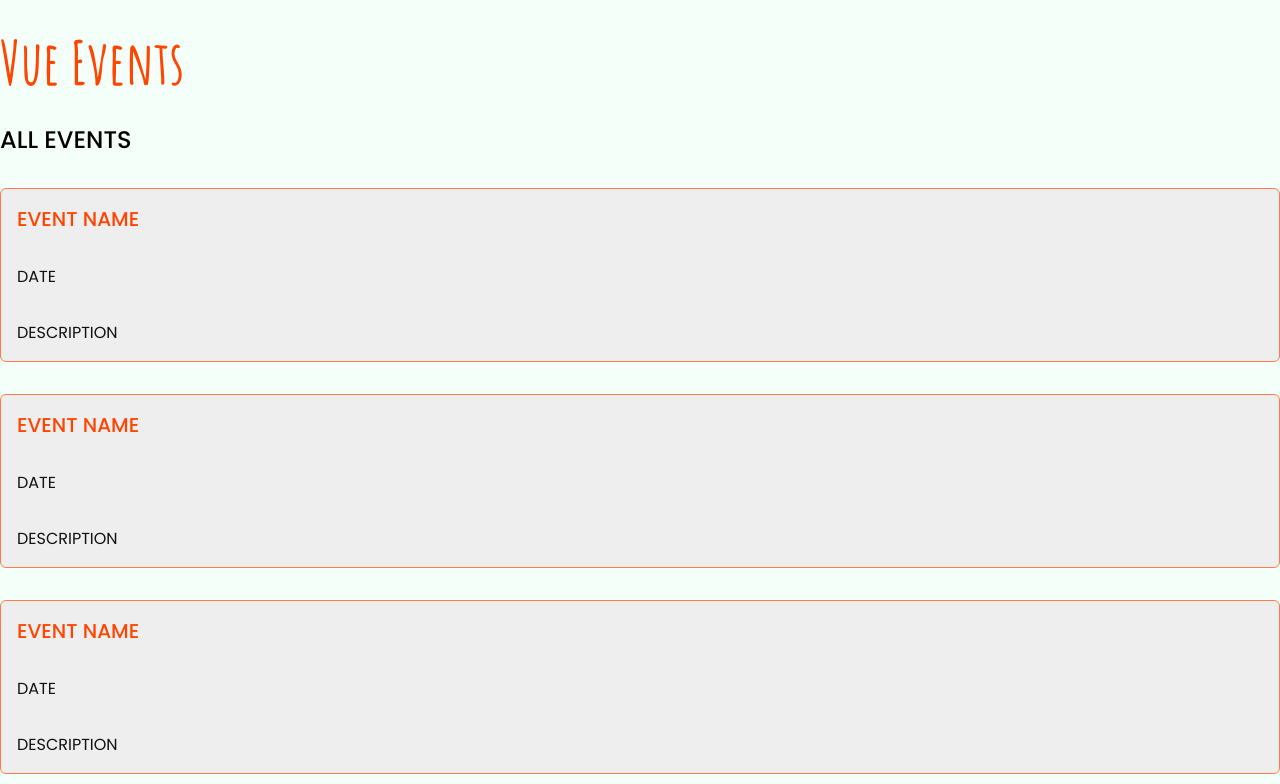
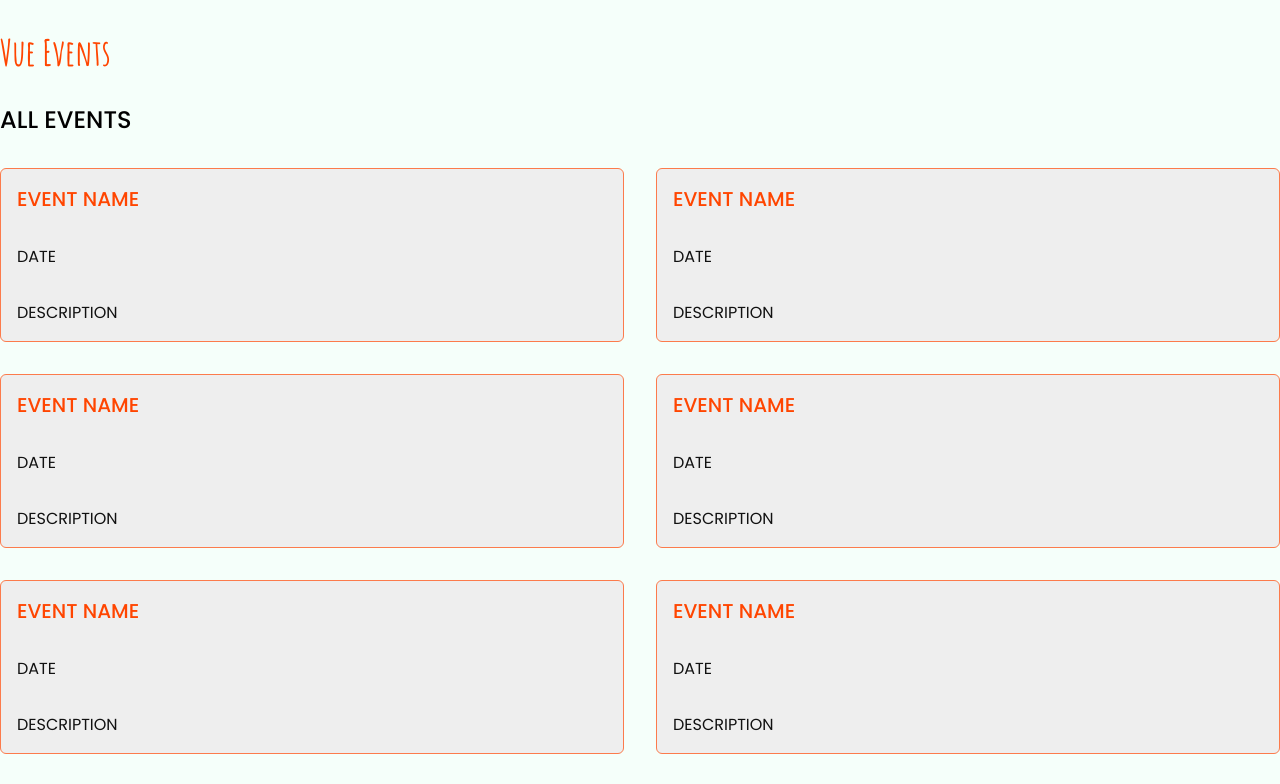
Before and after one commit to Nimira43/Vue-Events, a Vue app: page / in a window 1280 px wide. Shown: the top 784 px of the page. Built offline with nearby package versions, Linux system fonts and the light colour scheme.

Commit message:
Wrapped th EventCard in a section element and applied grid styles. The EventCard layout is much cleaned.

```diff
--- a/src/App.vue
+++ b/src/App.vue
@@ -1,8 +1,10 @@
 <template>
   <main class="container mx-auto my-8 space-y-8">
-    <h1 class="text-6xl logo text-prime">Vue Events</h1>
+    <h1 class="text-4xl logo text-prime">Vue Events</h1>
     <h2 class="text-2xl font-medium uppercase">All Events</h2>
-    <EventCard v-for="i in 8 " :key="i" />
+    <section class="grid grid-cols-2 gap-8">
+      <EventCard v-for="i in 8 " :key="i" />
+    </section>
     <h2 class="text-2xl font-medium  uppercase">Your Bookings</h2>
   </main>
 </template>
```
